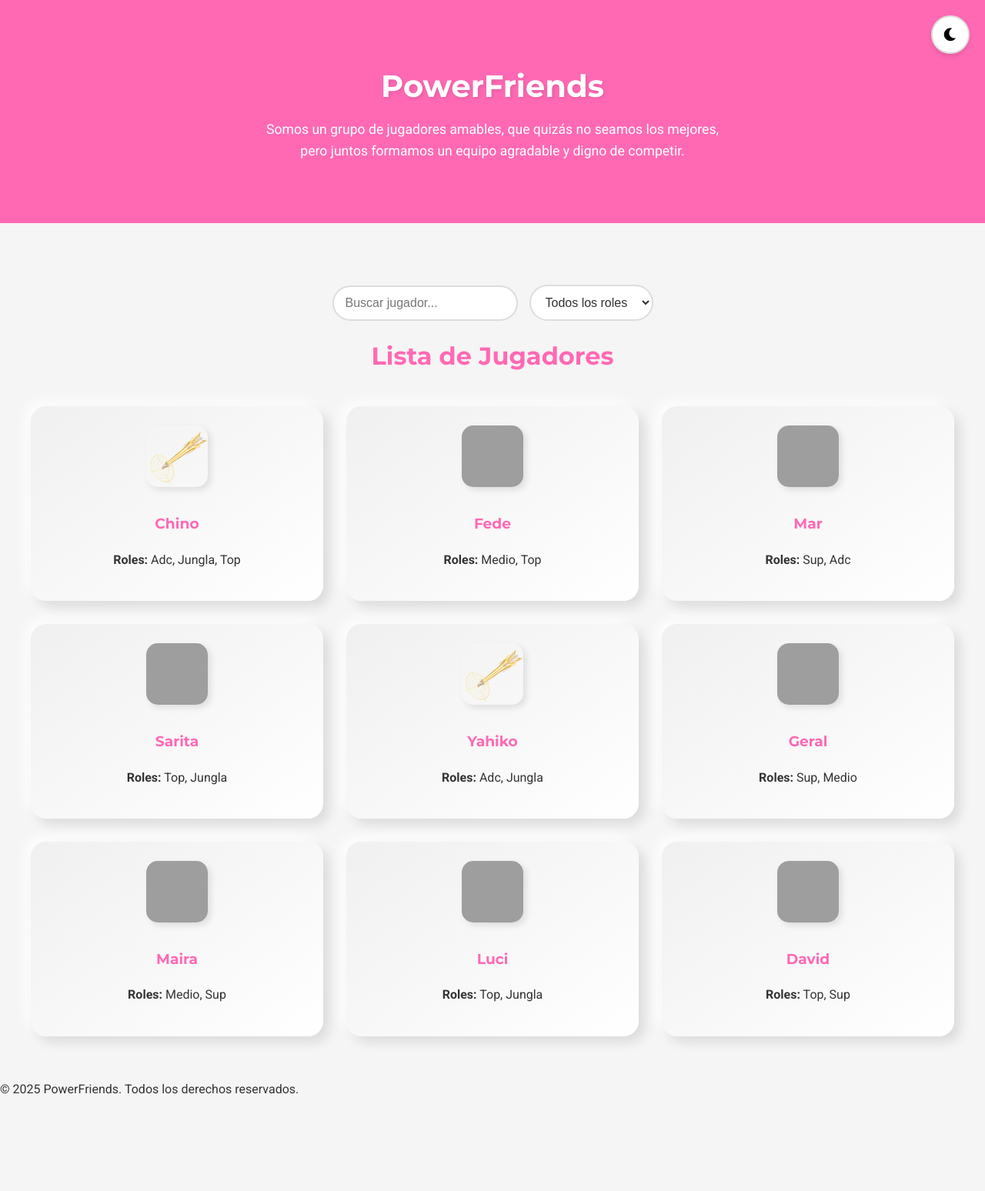
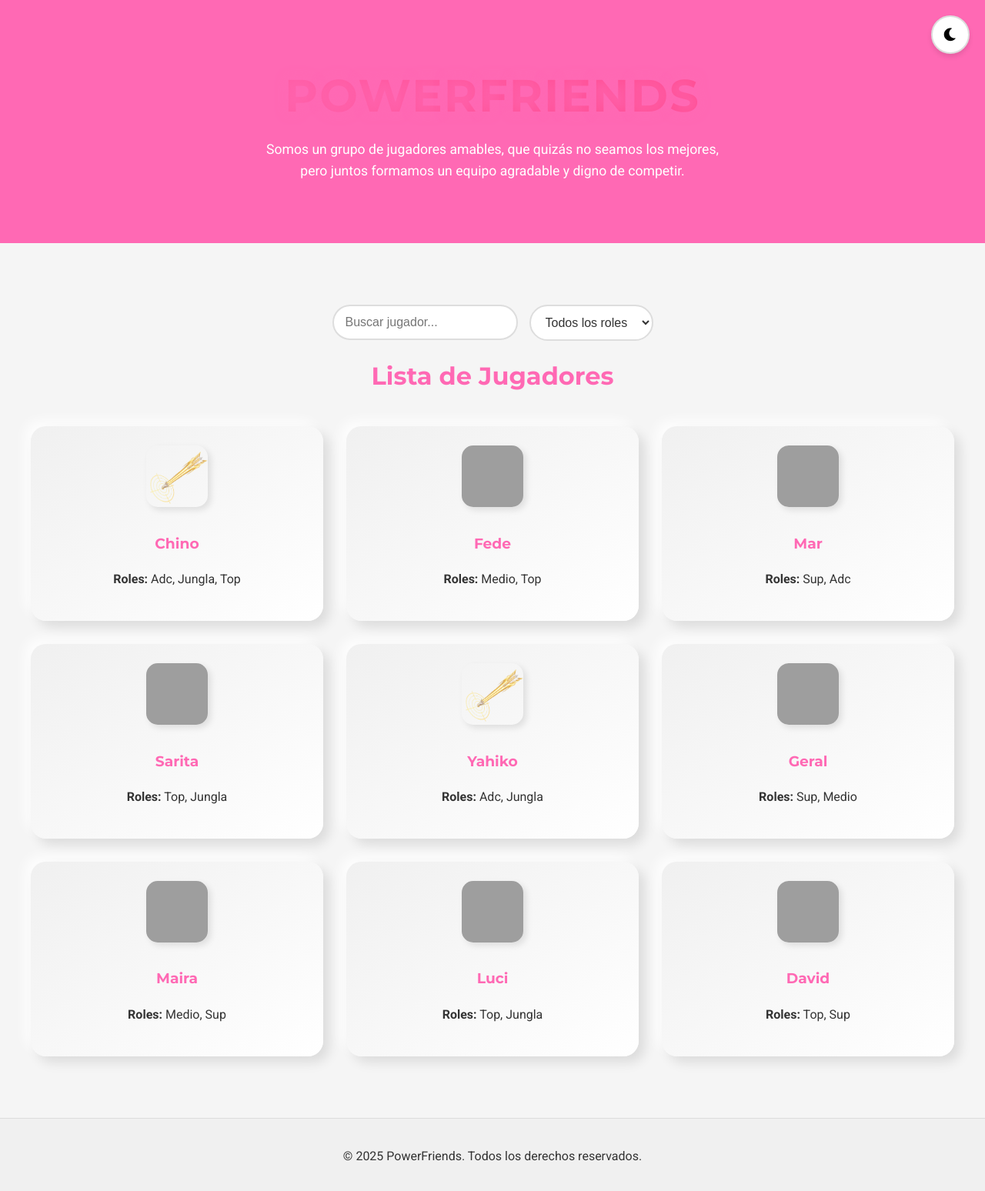
Before and after one commit to ChinoMR262/PowerFriends, a plain HTML site: page index.html in a window 1280 px wide. Shown: the whole page at 77% size. Before the commit the page ends 1445 px from the top, so only its background shows below. Drawn offline with Linux system fonts and the light colour scheme; grey boxes are pictures that could not be loaded.

Commit message:
Add files via upload

```diff
--- a/index.html
+++ b/index.html
@@ -16,7 +16,7 @@
     </button>
 
     <header>
-        <h1>PowerFriends</h1>
+        <h1 class="main-title">PowerFriends</h1>
         <p>Somos un grupo de jugadores amables, que quizás no seamos los mejores, pero juntos formamos un equipo agradable y digno de competir.</p>
     </header>
 
@@ -57,7 +57,7 @@
     </div>
 
     <!-- Pie de página con información de copyright -->
-    <footer>
+    <footer class="footer">
         <p>&copy; 2025 PowerFriends. Todos los derechos reservados.</p>
     </footer>
 
--- a/style.css
+++ b/style.css
@@ -39,6 +39,42 @@ h1 {
     font-size: 2.5em;
     margin: 0;
     text-shadow: 2px 2px 4px rgba(0, 0, 0, 0.1);
+}
+
+/* Estilos y animación para el título principal */
+.main-title {
+    font-size: 3.5em; /* Hace el título más grande */
+    letter-spacing: 2px;
+    text-transform: uppercase;
+    font-weight: 700;
+    background: linear-gradient(45deg, #ff69b4, #ff4081);
+    -webkit-background-clip: text;
+    background-clip: text;
+    -webkit-text-fill-color: transparent;
+    animation: pulse 2s infinite ease-in-out;
+}
+
+body.dark-mode .main-title {
+    background: linear-gradient(45deg, #ff4081, #ff69b4);
+    -webkit-background-clip: text;
+    background-clip: text;
+    -webkit-text-fill-color: transparent;
+}
+
+/* Animación de pulso para el título */
+@keyframes pulse {
+    0% {
+        transform: scale(1);
+        text-shadow: 0 0 5px rgba(255, 105, 180, 0.4);
+    }
+    50% {
+        transform: scale(1.05);
+        text-shadow: 0 0 15px rgba(255, 105, 180, 0.8);
+    }
+    100% {
+        transform: scale(1);
+        text-shadow: 0 0 5px rgba(255, 105, 180, 0.4);
+    }
 }
 
 header p {
@@ -362,6 +398,21 @@ body.dark-mode .role-button.active-role {
     }
 }
 
+/* Estilos para el pie de página */
+.footer {
+    text-align: center;
+    padding: 20px;
+    background-color: #f0f0f0;
+    margin-top: 40px;
+    border-top: 1px solid #ddd;
+    transition: background-color 0.3s ease, border-color 0.3s ease;
+}
+
+body.dark-mode .footer {
+    background-color: #222;
+    border-top: 1px solid #444;
+}
+
 /*
     Media Queries para Responsive Design
 */
```
